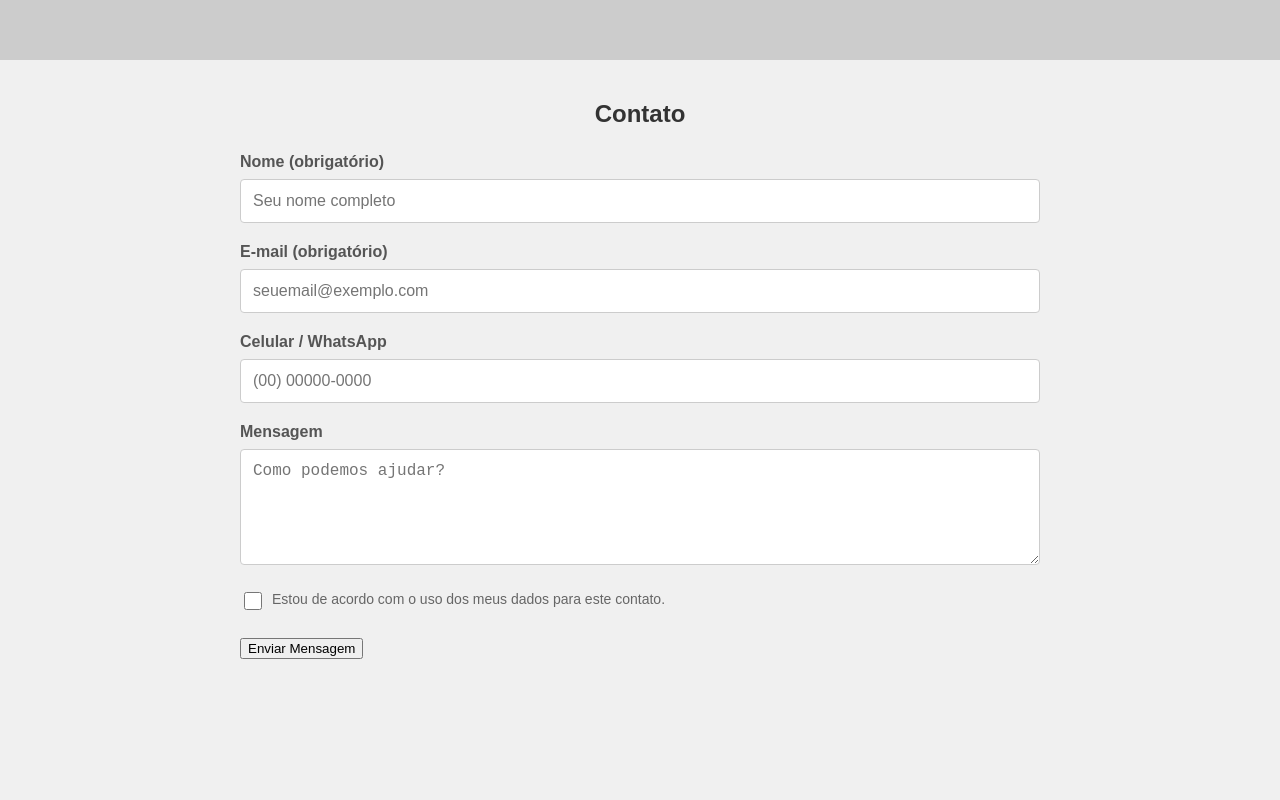
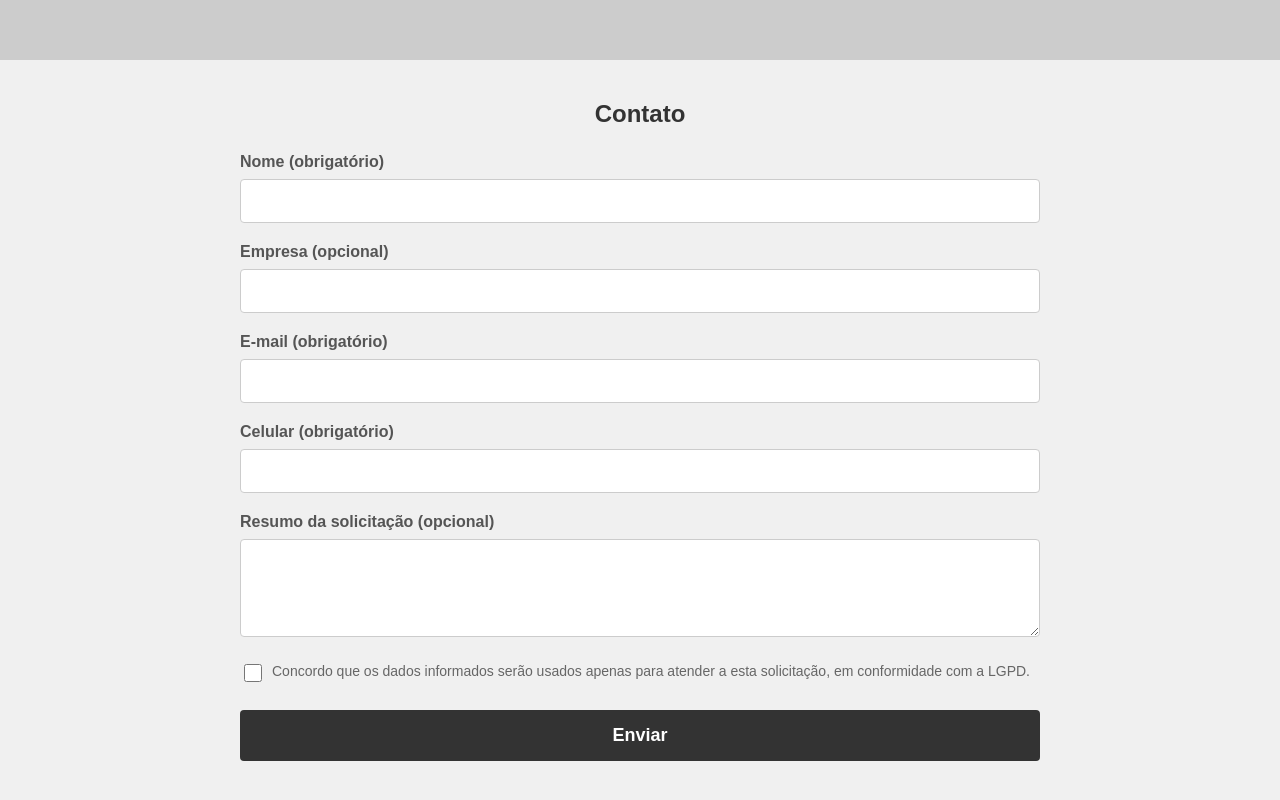
Before and after one commit to b2bpartnersbrzl/assessoriaregulatoria, a plain HTML site: page index.html in a window 1280 px wide. Shown: the part 440-1240 px from the top of the page. Before the commit the page ends 1139 px from the top, so only its background shows below. Drawn offline with Linux system fonts and the light colour scheme; placeholder pictures from the web are drawn by us.

Commit message:
Update index.html

```diff
--- a/index.html
+++ b/index.html
@@ -9,7 +9,7 @@
 <body>
 
   <div class="slideshow-container">
-    <img src="images/teste0001ar.webp" alt="Imagem descritiva 1" class="slideshow-imagem ativa">
+    <img src="https://via.placeholder.com/900x500/cccccc/000000?text=Imagem+1" alt="Imagem descritiva 1" class="slideshow-imagem ativa">
     <img src="https://via.placeholder.com/900x500/999999/000000?text=Imagem+2" alt="Imagem descritiva 2" class="slideshow-imagem">
     <img src="https://via.placeholder.com/900x500/666666/ffffff?text=Imagem+3" alt="Imagem descritiva 3" class="slideshow-imagem">
 
@@ -18,69 +18,99 @@
 
   <div class="container-geral-formulario">
     <div class="formulario-contato">
-      <form action="#" method="POST">
-        <h2>Contato</h2>
+      <form action="#" method="POST"> <h2>Contato</h2>
 
         <div class="campo-form">
           <label for="nome">Nome (obrigatório)</label>
-          <input type="text" id="nome" name="nome" required placeholder="Seu nome completo">
+          <input type="text" id="nome" name="nome" required>
+        </div>
+
+        <div class="campo-form">
+          <label for="empresa">Empresa (opcional)</label>
+          <input type="text" id="empresa" name="empresa">
         </div>
 
         <div class="campo-form">
           <label for="email">E-mail (obrigatório)</label>
-          <input type="email" id="email" name="email" required placeholder="seuemail@exemplo.com">
+          <input type="email" id="email" name="email" required>
         </div>
 
         <div class="campo-form">
-          <label for="celular">Celular / WhatsApp</label>
-          <input type="tel" id="celular" name="celular" placeholder="(00) 00000-0000">
+          <label for="celular">Celular (obrigatório)</label>
+          <input type="tel" id="celular" name="celular" required maxlength="15" inputmode="numeric">
         </div>
 
         <div class="campo-form">
-          <label for="mensagem">Mensagem</label>
-          <textarea id="mensagem" name="mensagem" rows="5" placeholder="Como podemos ajudar?"></textarea>
+          <label for="resumo">Resumo da solicitação (opcional)</label>
+          <textarea id="resumo" name="resumo" rows="4"></textarea>
         </div>
 
         <div class="campo-form-checkbox">
           <input type="checkbox" id="lgpd" name="lgpd" required>
-          <label for="lgpd">Estou de acordo com o uso dos meus dados para este contato.</label>
+          <label for="lgpd">Concordo que os dados informados serão usados apenas para atender a esta solicitação, em conformidade com a LGPD.</label>
         </div>
 
-        <button type="submit" class="botao-enviar">Enviar Mensagem</button>
+        <button type="submit" class="btn-enviar">Enviar</button>
       </form>
     </div>
   </div>
+  <script>
+    // MODIFICADO: Seleciona apenas as imagens com a classe "slideshow-imagem"
+    const imagens = document.querySelectorAll('.slideshow-container .slideshow-imagem');
 
-  <script>
-    // --- Lógica do Slideshow ---
+    // O restante do script não muda
+    const totalImagens = imagens.length;
     let indiceAtual = 0;
-    const imagens = document.querySelectorAll('.slideshow-imagem');
-    const totalImagens = imagens.length;
 
     function trocarImagem() {
+      // Verifica se existem imagens para evitar erros
+      if (totalImagens === 0) return;
+
+      // 1. Remove a classe "ativa" da imagem atual
       imagens[indiceAtual].classList.remove('ativa');
+
+      // 2. Calcula a próxima imagem
       indiceAtual = (indiceAtual + 1) % totalImagens;
+
+      // 3. Adiciona a classe "ativa" na próxima imagem
       imagens[indiceAtual].classList.add('ativa');
     }
 
+    // Troca a imagem a cada 4 segundos
     setInterval(trocarImagem, 4000);
 
-    // --- Máscara de Celular ---
+
+    // --- Início do Script da Máscara de Celular ---
+
+    // 1. Seleciona o campo de celular
     const inputCelular = document.getElementById('celular');
+
+    // 2. Adiciona um "ouvinte" que dispara a cada tecla digitada
     inputCelular.addEventListener('input', aplicarMascaraCelular);
 
     function aplicarMascaraCelular(e) {
+      // Pega o valor atual do campo e remove tudo que NÃO é número
       let numeros = e.target.value.replace(/\D/g, '');
+
+      // Limita a 11 dígitos (DDD + 9 dígitos)
       numeros = numeros.substring(0, 11);
 
+      // Aplica a formatação (XX) XXXXX-XXXX
       if (numeros.length > 7) {
+        // Se tem mais de 7 dígitos (já no hífen)
         e.target.value = `(${numeros.substring(0, 2)}) ${numeros.substring(2, 7)}-${numeros.substring(7, 11)}`;
       } else if (numeros.length > 2) {
+        // Se tem mais de 2 dígitos (já no espaço)
         e.target.value = `(${numeros.substring(0, 2)}) ${numeros.substring(2, 7)}`;
       } else if (numeros.length > 0) {
+        // Se tem 1 ou 2 dígitos (só o DDD)
         e.target.value = `(${numeros.substring(0, 2)}`;
+      } else {
+        // Se está vazio
+        e.target.value = '';
       }
     }
+    // --- Fim do Script da Máscara de Celular ---
   </script>
 
 </body>
```
